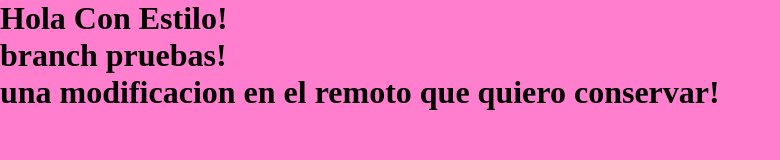
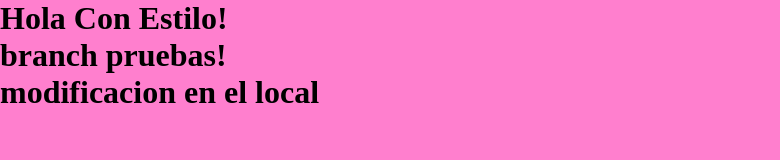
Before and after one commit to fermar/dev_test, a plain HTML site: page index.html in a window 1280 px wide. Shown: the whole page, without its empty margins (0-780 px from the left). Drawn offline with Linux system fonts and the light colour scheme.

Commit message:
2da modif local a descartar

```diff
--- a/index.html
+++ b/index.html
@@ -11,6 +11,6 @@
 	<!--script src="index.js"></script-->
 	<h1>Hola Con Estilo!</h1>
 	<h1>branch pruebas!</h1>
-	<h1>una modificacion en el remoto que quiero conservar!</h1>
+	<h1>modificacion en el local</h1>
 </body>
 </html>
```
